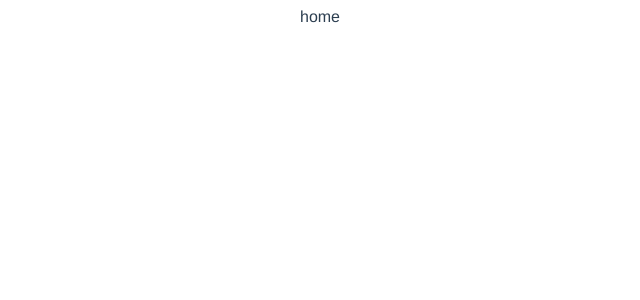
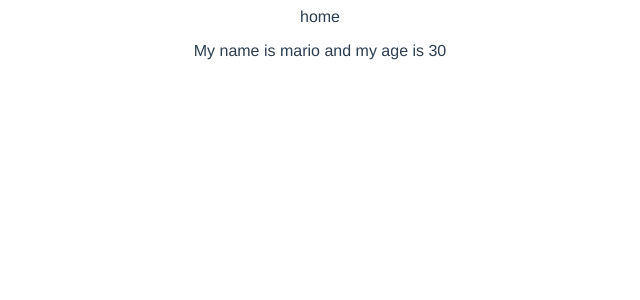
Before and after one commit to Charlon-Dale/chad-blog, a Vue app: page / in a window 1280 px wide. Shown: the top 300 px of the page, without its empty margins (320-960 px from the left). Built offline with nearby package versions, Linux system fonts and the light colour scheme.

Commit message:
added name and age in the template

```diff
--- a/src/views/Home.vue
+++ b/src/views/Home.vue
@@ -1,6 +1,7 @@
 <template>
   <div class="home">
     home
+    <p>My name is {{ name }} and my age is {{ age }}</p>
   </div>
 </template>
 
@@ -9,12 +10,12 @@
   name: 'Home',
   setup() {
     console.log('setup')
-  },
-  created() {
-    console.log('created')
-  },
-  mounted() {
-    console.log('mounted')
+
+    let name = 'mario'
+    let age = 30
+
+    return { name: name, age: age }
+
   }
 }
 </script>
```
